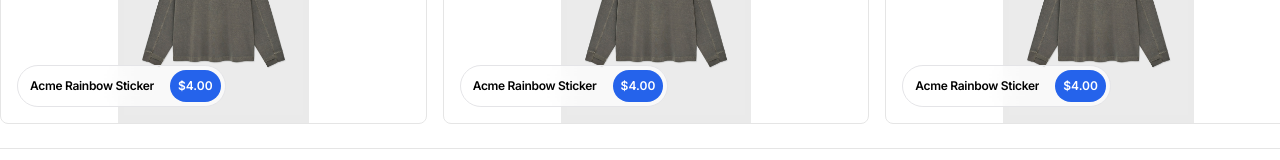
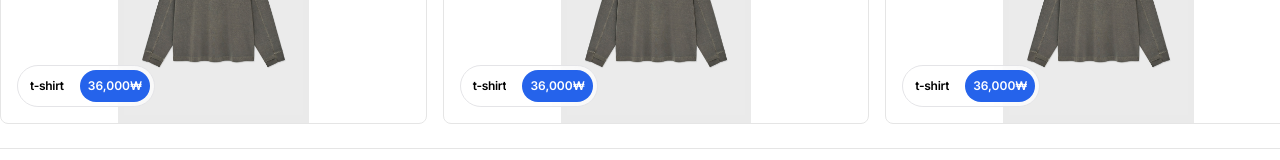
Before and after one commit to Capstone-Design-FitFit/Frontend_Nextjs, a Next.js app: page / in a window 1280 px wide. Shown: the part 1035-1195 px from the top of the page. Built offline with nearby package versions, Linux system fonts and the light colour scheme.

Commit message:
feat : add product price

```diff
--- a/src/components/productBox.js
+++ b/src/components/productBox.js
@@ -26,10 +26,13 @@ const ProductBox = ({ product }) => {
                     <div className="absolute bottom-0 left-0 flex w-full px-4 pb-4 @container/label">
                         <div
                             className="flex items-center rounded-full border bg-white/70 p-1 text-xs font-semibold text-black backdrop-blur-md dark:border-neutral-800 dark:bg-black/70 dark:text-white">
-                            <h3 className="mr-4 line-clamp-2 flex-grow pl-2 leading-none tracking-tight">Acme
-                                Rainbow Sticker</h3><p
-                            className="flex-none rounded-full bg-blue-600 p-2 text-white">$4.00<span
-                            className="ml-1 inline hidden @[275px]/label:inline">USD</span></p></div>
+                            <h3 className="mr-4 line-clamp-2 flex-grow pl-2 leading-none tracking-tight">
+                                {product.name}
+                            </h3>
+                            <p className="flex-none rounded-full bg-blue-600 p-2 text-white">
+                                {product.price}₩
+                            </p>
+                        </div>
                     </div>
                 </div>
             </Link>
```
